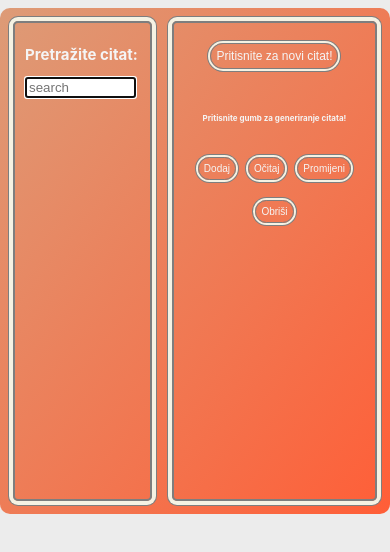
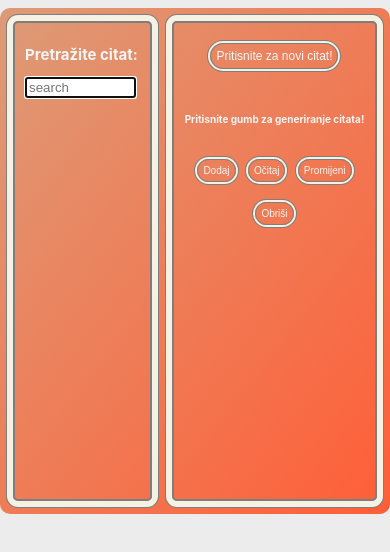
Before and after one commit to msostaric031/app1, a plain HTML site: page index.html in a window 390 px wide. Drawn offline with Linux system fonts and the light colour scheme.

Commit message:
Dorađena responzivnost aplikacije

```diff
--- a/_responsive.scss
+++ b/scss/_responsive.scss
@@ -3,7 +3,11 @@
     max-width: 580px;
     max-height: 290px;
     padding: 3px;
-    font-size: 8px;
+    font-size: 10px;
+
+    .list-group {
+      font-size: calc(7.7px);
+    }
 
     .quote-generator {
       box-shadow: $shadow-style-btn;
@@ -35,14 +39,21 @@
   }
 }
 
-@media only screen and (min-width: 601px) {
+@media only screen and (max-width: 768px) {
+  .container {
+    .list {
+      box-shadow: $shadow-style-med;
+      width: 40%;
+      margin: 10px;
+
+      .input {
+        width: 90%;
+      }
+    }
+    .quote-generator {
+      box-shadow: $shadow-style-med;
+      width: 70%;
+      margin: 10px;
+    }
+  }
 }
-
-@media only screen and (min-width: 768px) {
-}
-
-@media only screen and (min-width: 992px) {
-}
-
-@media only screen and (min-width: 1200px) {
-}
--- a/_variables.scss
+++ b/scss/_variables.scss
@@ -1,5 +1,6 @@
 $primary-color: #7e7e7e;
 $secondary-color: #f5f5f5;
 $shadow-style: 0 0 0 8px #f5f2e3, 0 0 0 9px #7e7e7e;
+$shadow-style-med: 0 0 0 6px #f5f2e3, 0 0 0 7px #7e7e7e;
 $shadow-style-btn: 0 0 0 4px #f5f2e3, 0 0 0 5px #7e7e7e;
 $shadow-style-btn-small: 0 0 0 2px #f5f2e3, 0 0 0 3px #7e7e7e;
--- a/style.scss
+++ b/scss/style.scss
@@ -17,6 +17,7 @@
     padding: 20px;
     position: relative;
     overflow: hidden;
+    text-align: justify;
   }
 }
 
```
Also changed, not shown: css/style.css, scss/_buttons.scss (renamed from _buttons.scss), scss/_config.scss (renamed from _config.scss), 1 other file.
